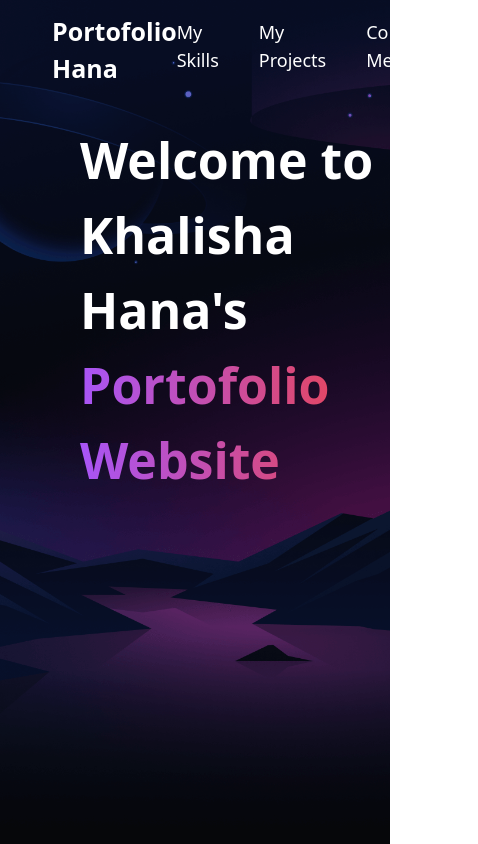
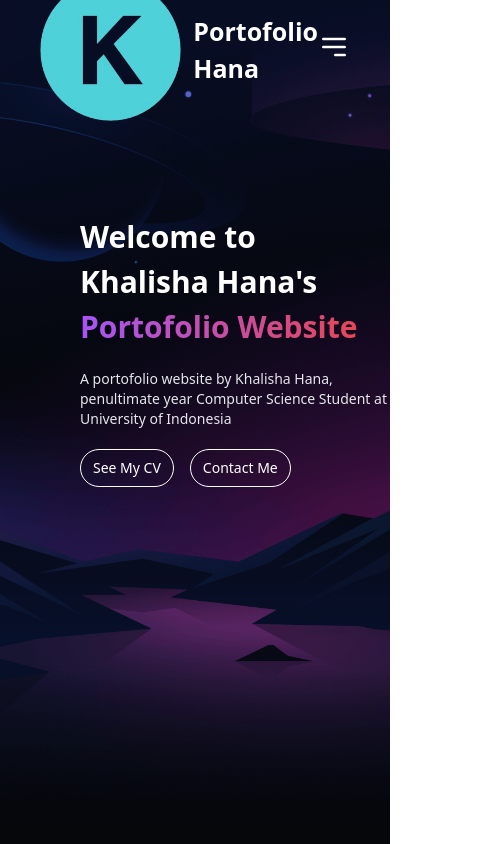
Before and after one commit to Khalishana/portofolio-hana, a Next.js app: page / in a window 390 px wide. Shown: the top 844 px of the page, 478 px wide, since content can reach past the window. Built offline with nearby package versions, Linux system fonts and the light colour scheme.

Commit message:
feat: responsive page

```diff
--- a/app/contact-me/page.tsx
+++ b/app/contact-me/page.tsx
@@ -5,7 +5,7 @@ const ContactMe = () => {
   return (
     <div className="h-auto bg-cover bg-center flex items-center p-10" style={{ backgroundImage: "url(/bg-3.jpg)" }}>
       <div className="max-w-[80%] mx-auto text-center">
-        <h1 className="text-[40px] font-semibold text-white mb-8">
+        <h1 className="text-[30px] md:text-[50px] font-semibold text-white mb-8">
           Further&nbsp;
           <span className="text-transparent bg-clip-text bg-gradient-to-r from-purple-500 to-red-500">
             Information
--- a/app/layout.tsx
+++ b/app/layout.tsx
@@ -2,6 +2,7 @@ import type { Metadata } from "next";
 import localFont from "next/font/local";
 import "./globals.css";
 import Navbar from "@/components/navbar";
+import Image from "next/image";
 
 const geistSans = localFont({
   src: "./fonts/GeistVF.woff",
@@ -26,6 +27,7 @@ export default function RootLayout({
 }>) {
   return (
     <html lang="en">
+      <link rel="icon" href="/k.png" />
       <body
         className={`${geistSans.variable} ${geistMono.variable} antialiased`}
       >
--- a/app/my-projects/page.tsx
+++ b/app/my-projects/page.tsx
@@ -10,7 +10,7 @@ const MyProjects = () => {
     >
       <div className="h-auto bg-cover bg-center p-10">
         <div className="flex flex-col items-center">
-          <h1 className="font-semibold text-white text-[50px] mb-8">
+          <h1 className="font-semibold text-white text-[30px] md:text-[50px] mb-8">
             My&nbsp;
             <span className="text-transparent bg-clip-text bg-gradient-to-r from-purple-500 to-red-500">
               Projects
--- a/app/my-skills/page.tsx
+++ b/app/my-skills/page.tsx
@@ -14,7 +14,7 @@ const MySkills = () => {
         >
             <div className="flex flex-col gap-20 max-w-[80%] text-center items-center">
         <div className="flex flex-col items-center gap-4">
-        <h1 className="font-semibold text-white text-[50px] mt-[100px] space-y-2">
+        <h1 className="font-semibold text-white text-[30px] md:text-[50px] mt-[100px] space-y-2">
         Experienced&nbsp;
         <span className="text-transparent bg-clip-text bg-gradient-to-r from-purple-500 to-red-500 block md:inline">
             Technologies
--- a/app/page.tsx
+++ b/app/page.tsx
@@ -15,24 +15,26 @@ export default function Home() {
         className="flex items-center w-full h-screen bg-cover bg-center"
         style={{ backgroundImage: "url(/main-bg.webp)" }}
       >
-        <div className="pl-20 md:pl-40 pb-56 md:pb-20 flex flex-col gap-5 z-[10] ">
-          <h1 className="text-[50px] text-white font-semibold fade-in">
+        <div className="pl-20 md:pl-40 pb-56 md:pb-20 flex flex-col gap-5 z-[10] pt-20">
+          <h1 className="text-[30px] md:text-[50px] text-white font-semibold fade-in">
           Welcome to Khalisha Hana&apos;s <br />
             <span className="text-transparent bg-clip-text bg-gradient-to-r from-purple-500 to-red-500 block md:inline">
               Portofolio Website
             </span>
           </h1>
-          <p className="text-gray-200 text-xl hidden md:block fade-in" style={{ animationDelay: '0.5s' }}>A portofolio website by Khalisha Hana, penultimate year Computer Science Student at University of Indonesia</p>
-          <div className="flex-col md:flex-row hidden md:flex gap-5 fade-in" style={{ animationDelay: '1s' }}>
+          <p className="text-gray-200 text-sm md:text-xl fade-in" style={{ animationDelay: '0.5s' }}>
+            A portofolio website by Khalisha Hana, penultimate year Computer Science Student at University of Indonesia
+          </p>
+          <div className="flex gap-4 flex-row fade-in" style={{animationDelay: '1s'}}>
             <a
               href="https://univindonesia-my.sharepoint.com/:b:/g/personal/khalisha_hana_office_ui_ac_id/EZh6vpwOorxJgVg8BpWGItEBoQdZq1n6LU583D8A88mw9w?e=0aZBha"
-              className="rounded-[20px] group relative bg-transparent px-5 border border-white py-3 text-lg text-white max-w-[200px] cursor-pointer"
+              className="rounded-[20px] group relative bg-transparent px-3 py-2 md:px-5 md:py-3 border border-white text-sm md:text-lg text-white max-w-[150px] md:max-w-[200px] cursor-pointer"
             >
               See My CV
             </a>
             <a
               href="#contact-me"
-              className="rounded-[20px] group relative bg-transparent px-5 border border-white py-3 text-lg text-white max-w-[200px] cursor-pointer"
+              className="rounded-[20px] group relative bg-transparent px-3 py-2 md:px-5 md:py-3 border border-white text-sm md:text-lg text-white max-w-[150px] md:max-w-[200px] cursor-pointer"
             >
               Contact Me
             </a>
@@ -63,8 +65,8 @@ export default function Home() {
       </div>
 
      {/* Footer */}
-     <footer className="bg-gradient-to-r from-purple-600 to-purple-400 text-white py-8 rounded-t-[40px]" style={{ marginTop: '-5px', marginLeft: '-8px' }}>
-    <div className="max-w-[80%] mx-auto text-center">
+     <footer className="bg-gradient-to-r from-purple-600 to-purple-400 text-white py-4 md:py-8 rounded-t-[40px] overflow-hidden" style={{ marginTop: '-8px', marginLeft: '-15px' }}>
+    <div className="max-w-full md:max-w-[80%] mx-auto text-center">
       <h2 className="text-lg font-semibold mb-2">Contact Me</h2>
       <p className="mb-1">Email: khalisha.hana10@gmail.com</p>
       <p>Phone Number: +62 859-3913-8227</p>
--- a/components/navbar.tsx
+++ b/components/navbar.tsx
@@ -1,7 +1,16 @@
-import React from "react";
+"use client"
+
+import React, {useState} from "react";
 import Image from "next/image";
 
 const Navbar = () => {
+
+    const [isOpen, setIsOpen] = useState(false);
+
+    const toogleMenu = () => {
+        setIsOpen(!isOpen);
+    };
+
     return (
         <div className="fixed top-0 z-[40] w-full h-[100px] bg-transparent flex justify-between items-center px-10 md:px-20">
             <div className="flex flex-row gap-3 items-center">
@@ -19,11 +28,30 @@ const Navbar = () => {
                 <a href="#top">
                     <h1 className="text-white text-[25px] font-semibold">Portofolio Hana</h1>
                 </a>
-                {/* <h1 className="text-white text-[25px] font-semibold">Portofolio Hana</h1> */}
+            </div>
+
+            {/* Hamburger Icon for Mobile */}
+            <div className="md:hidden">
+                <button onClick={toogleMenu} className="text-white focus:outline-none">
+                    <svg
+                        className="w-8 h-8"
+                        fill="none"
+                        stroke="currentColor"
+                        viewBox="0 0 24 24"
+                        xmlns="http://www.w3.org/2000/svg"
+                    >
+                        <path
+                            strokeLinecap="round"
+                            strokeLinejoin="round"
+                            strokeWidth="2"
+                            d="M4 6h16M4 12h16m-7 6h7"
+                        ></path>
+                    </svg>
+                </button>
             </div>
 
             {/* Navigation Links */}
-            <div className="flex flex-row gap-10 mb-2 text-white text-lg">
+            <div className={`flex gap-5 md:flex flex-row gap-10 mb-2 text-white text-lg ${isOpen ? "block" : "hidden"} md:block`}>
                 <a href="#my-skills" className="hover:text-purple-500 transition duration-300">
                     My Skills
                 </a>
@@ -35,7 +63,7 @@ const Navbar = () => {
                 </a>
             </div>
         </div>
-    )
-}
+    );
+};
 
 export default Navbar;
```
